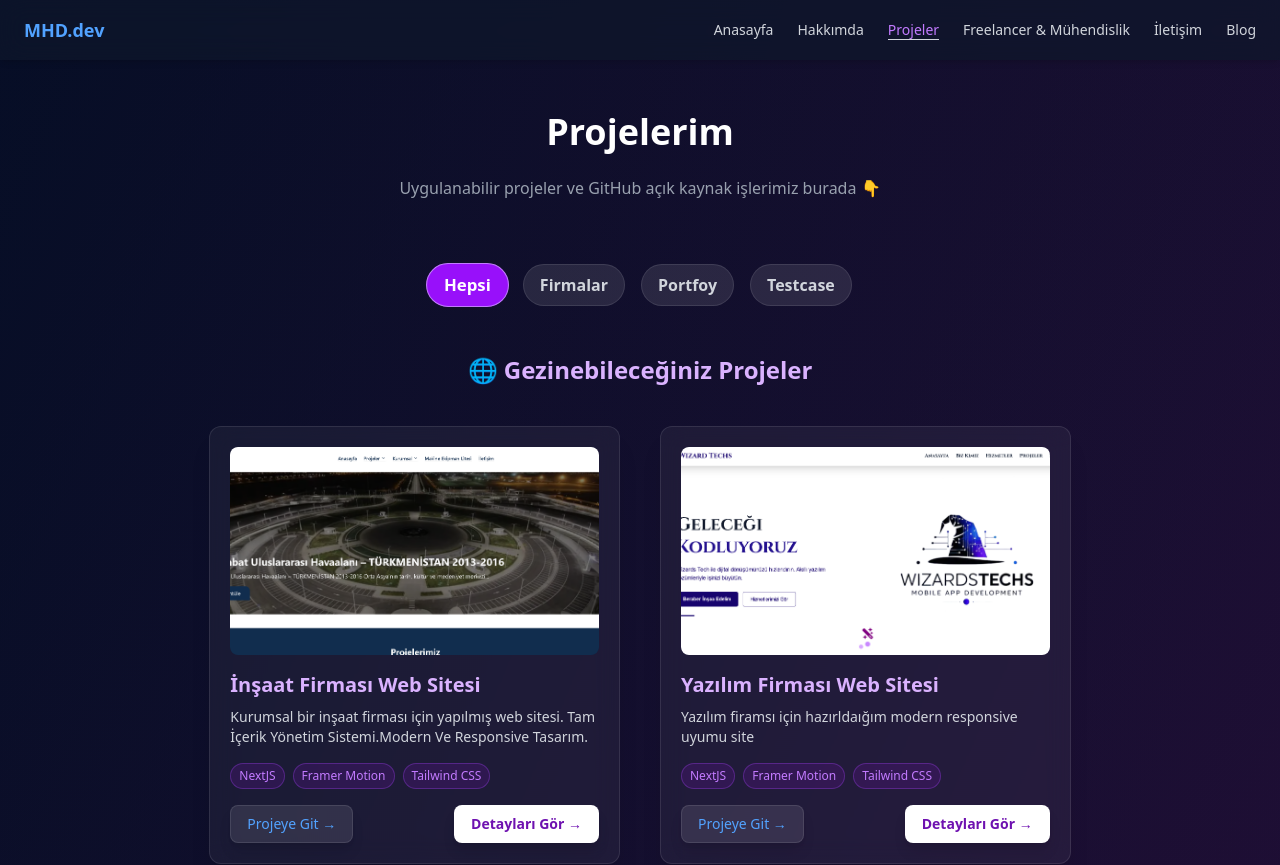
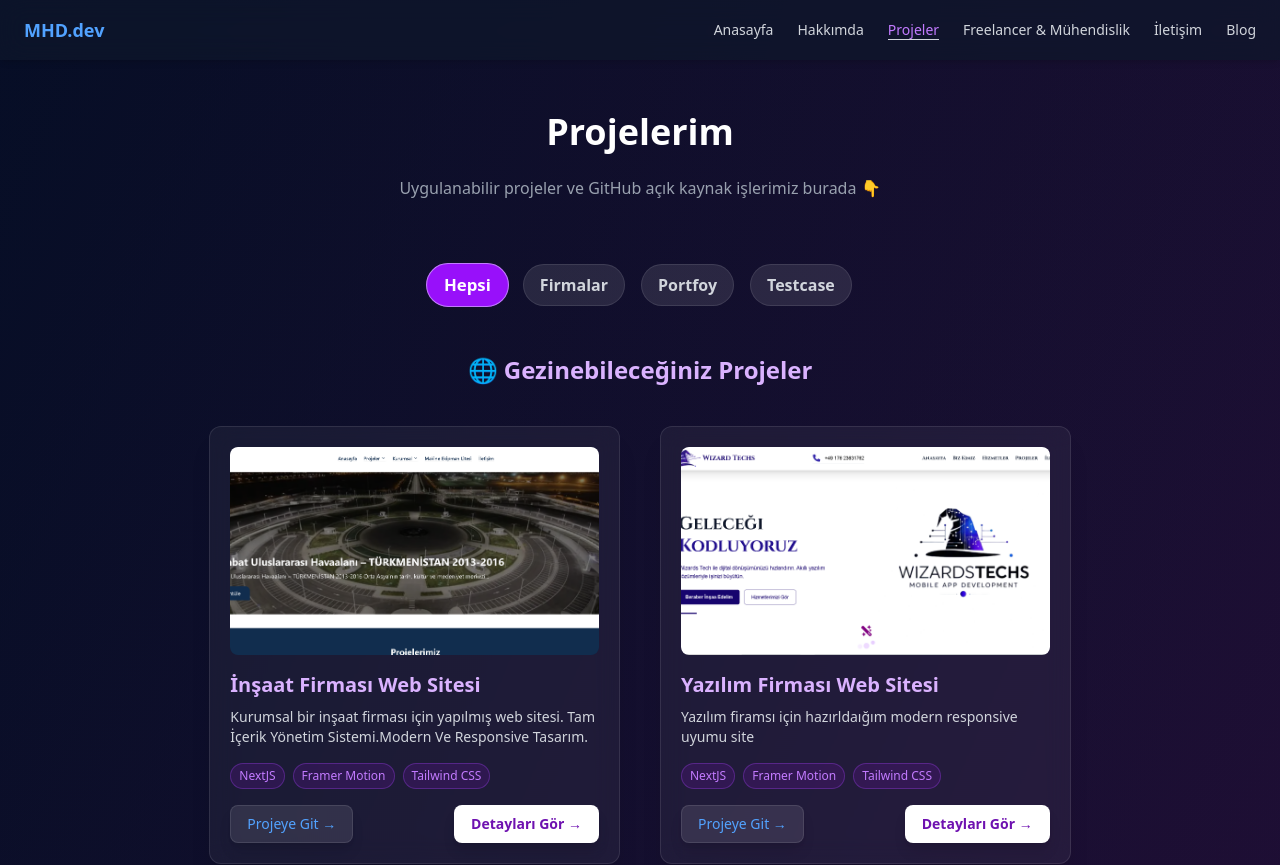
Before and after one commit to mhmmdpolatt/Nextjs-Dinamik-Kisisel-Web-Site, a Next.js app: page /projeler in a window 1280 px wide. Shown: the top 865 px of the page. Built offline with nearby package versions, Linux system fonts and the light colour scheme.

Commit message:
resim güncellemesi

```diff
--- a/app/projeler/page.js
+++ b/app/projeler/page.js
@@ -17,9 +17,9 @@ const liveProjects = [
     {
         title: 'Yazılım Firması Web Sitesi',
         description: 'Yazılım firamsı için hazırldaığım modern responsive uyumu site',
-        image: '/WizardsTech.png',
+        image: '/wizards2.PNG',
         tech: ['NextJS', 'Framer Motion', "Tailwind CSS"],
-        url: 'https://amedainsaat.com/projeler',
+        url: 'https://wizardstech.vercel.app',
         tur: "firmalar"
     },
     {
```
Also changed, not shown: public/wizards2.PNG (added).
